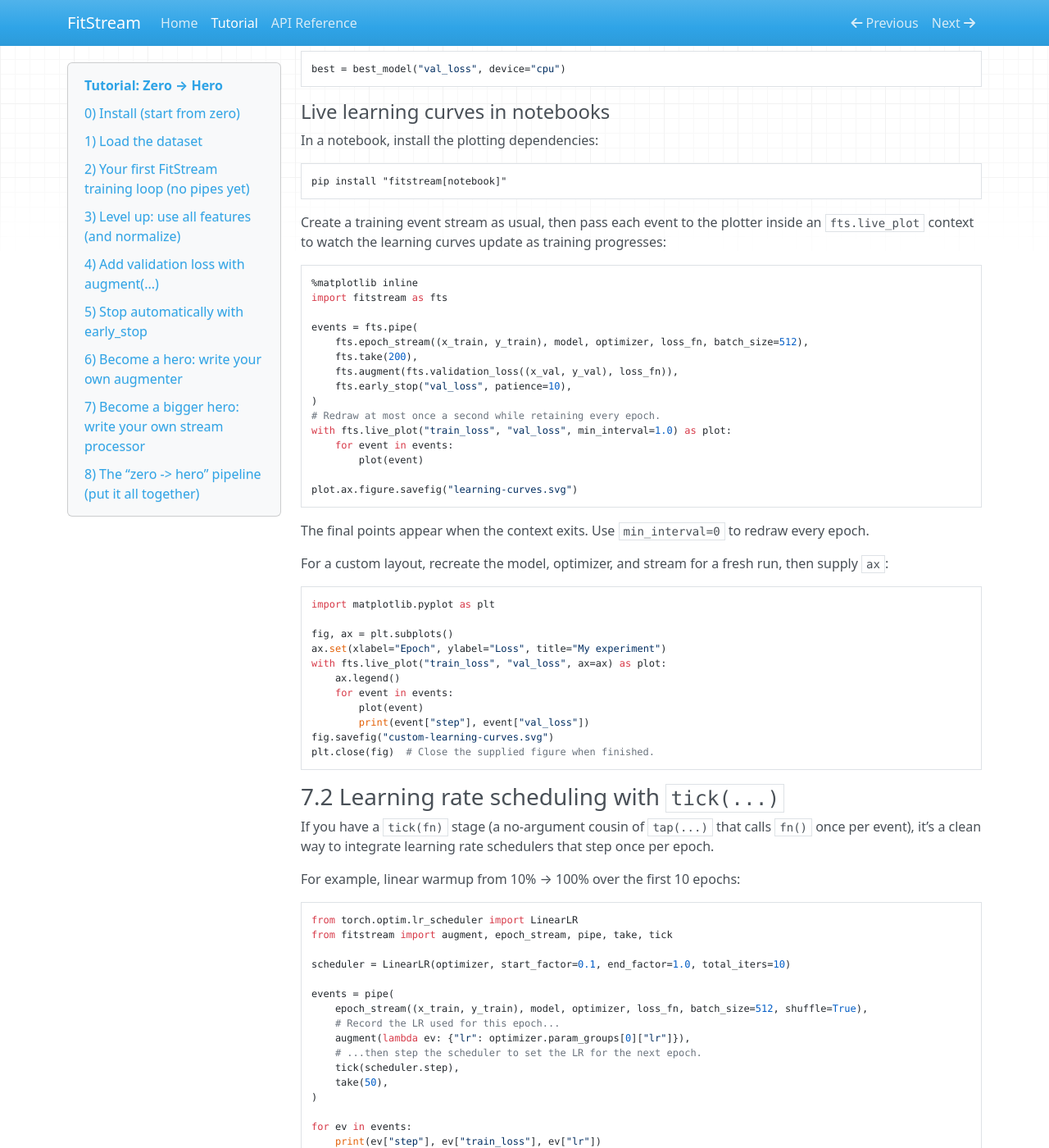
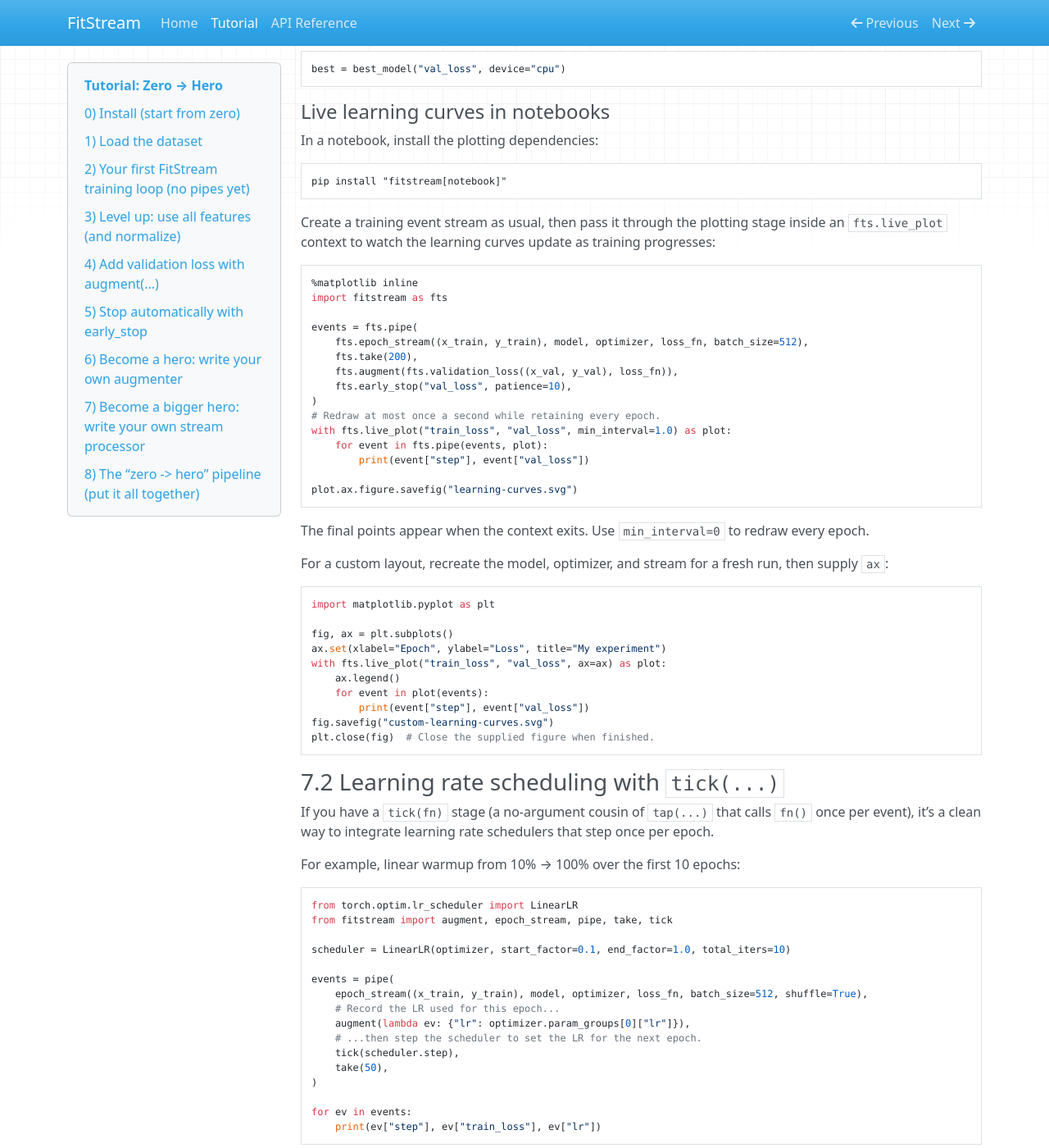
Before and after one commit to alexshtf/fitstream, an MkDocs documentation site: the page built from docs/tutorial.md, in a window 1280 px wide and 1400 px high, scrolled down 7425 px. Shown: the whole window at 82% size. Built offline with MkDocs 1.6.1, drawn with Linux system fonts in a browser that asks for light colours; nearby versions of some CDN libraries.

Commit message:
Make live plotting a composable stream stage

````diff
--- a/docs/tutorial.md
+++ b/docs/tutorial.md
@@ -405,7 +405,7 @@ In a notebook, install the plotting dependencies:
 pip install "fitstream[notebook]"
 ```
 
-Create a training event stream as usual, then pass each event to the plotter inside an
+Create a training event stream as usual, then pass it through the plotting stage inside an
 `fts.live_plot` context to watch the learning curves update as training progresses:
 
 ```python
@@ -420,8 +420,8 @@ events = fts.pipe(
 )
 # Redraw at most once a second while retaining every epoch.
 with fts.live_plot("train_loss", "val_loss", min_interval=1.0) as plot:
-    for event in events:
-        plot(event)
+    for event in fts.pipe(events, plot):
+        print(event["step"], event["val_loss"])
 
 plot.ax.figure.savefig("learning-curves.svg")
 ```
@@ -437,8 +437,7 @@ fig, ax = plt.subplots()
 ax.set(xlabel="Epoch", ylabel="Loss", title="My experiment")
 with fts.live_plot("train_loss", "val_loss", ax=ax) as plot:
     ax.legend()
-    for event in events:
-        plot(event)
+    for event in plot(events):
         print(event["step"], event["val_loss"])
 fig.savefig("custom-learning-curves.svg")
 plt.close(fig)  # Close the supplied figure when finished.
````
Also changed, not shown: README.md (+2 -2 lines), 2 other files.
